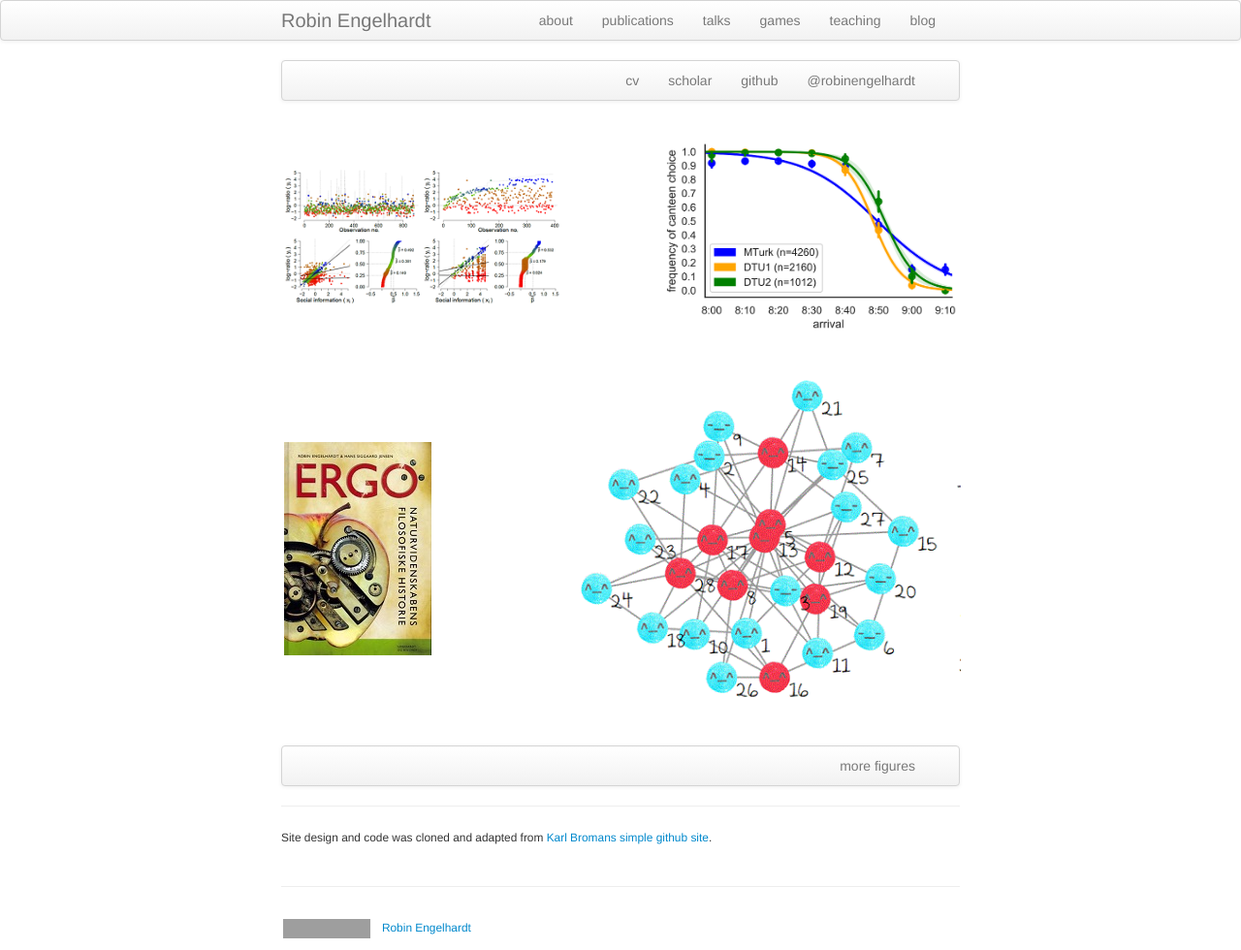
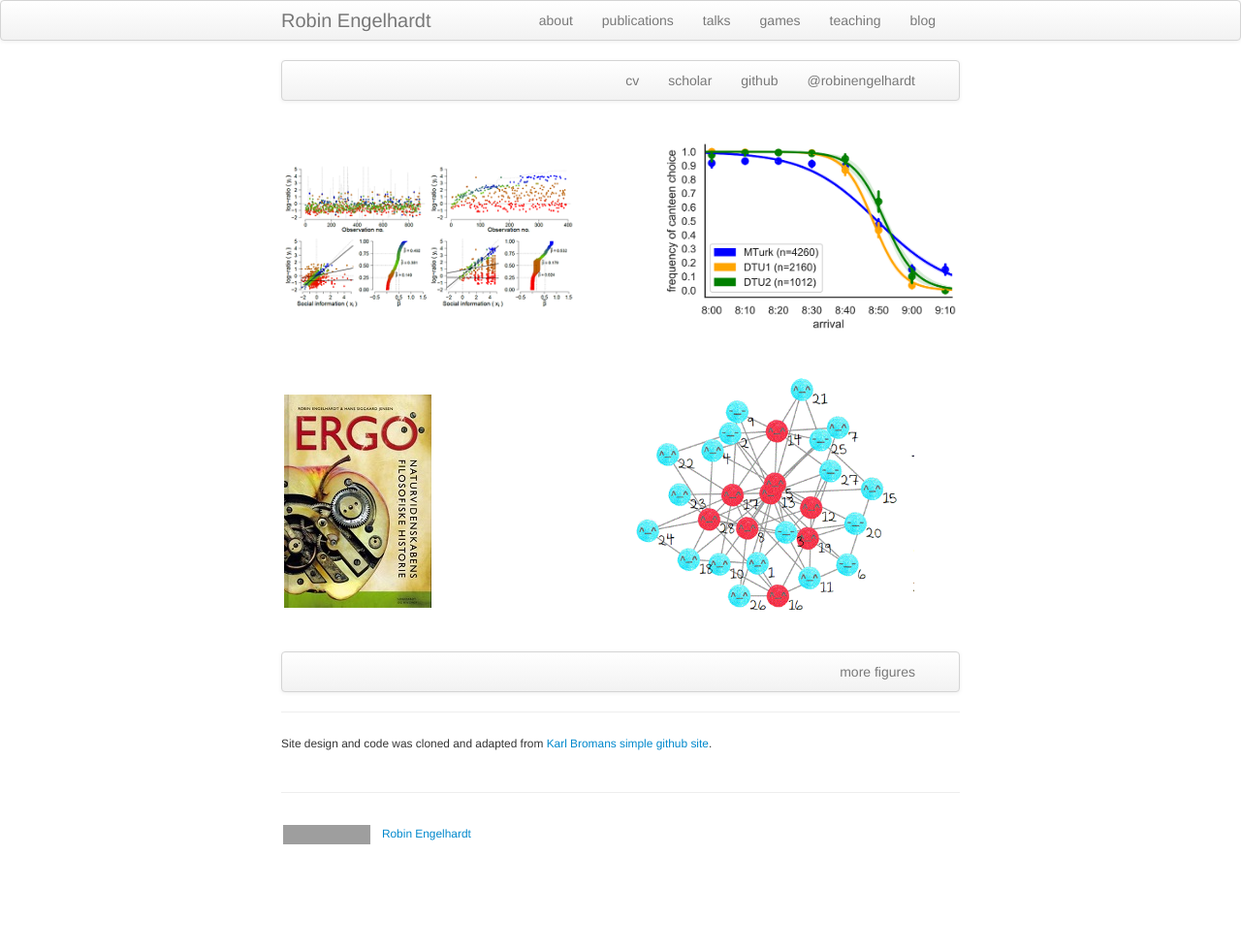
Before and after one commit to gavstrik/gavstrik.github.io, a Jekyll site: the page built from index.md, in a window 1280 px wide. Shown: the whole page at 97% size. Built offline with Jekyll 4.4.1, drawn with Linux system fonts in a browser that asks for light colours; after the commit the page ends 900 px from its top, so only the background shows below that; grey boxes are pictures that could not be loaded.

Commit message:
rettelser

```diff
--- a/index.md
+++ b/index.md
@@ -37,7 +37,7 @@ keywords: learning games, social epistemology, online experiments, science writi
   </td>
   <td class="left">
     <a href="https://spil.digitaluddannelse.org/">
-        <img src="../assets/publpics/bad-influence-network.gif" alt="Bad Influence" title="Bad Influence"/>
+        <img src="../assets/publpics/bad-influence-network.gif" width="300" alt="Bad Influence" title="Bad Influence"/>
     </a>
   </td>
 </tr>
```
